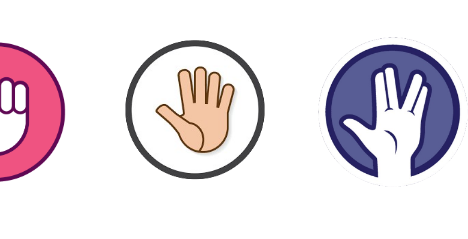
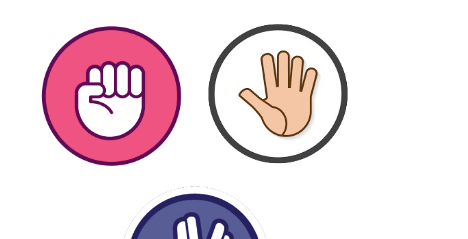
Before and after one commit to DevPrami/Rock-Paper-Scissor, a plain HTML site: page index.html in a window 390 px wide. Shown: the part 83-322 px from the top of the page, 468 px wide, since content can reach past the window. Drawn offline with Linux system fonts and the light colour scheme.

Commit message:
Update style.css

```diff
--- a/style.css
+++ b/style.css
@@ -55,7 +55,12 @@ h1{
    display: inline;
    padding: 1rem;
    border-radius: 2rem;
+}
+@media screen and (max-width:767px){
+    .choices {
 
-
-
+    gap: 0rem;
+    margin-top: 1rem;
+    flex-wrap: wrap;
 }
+}
```
